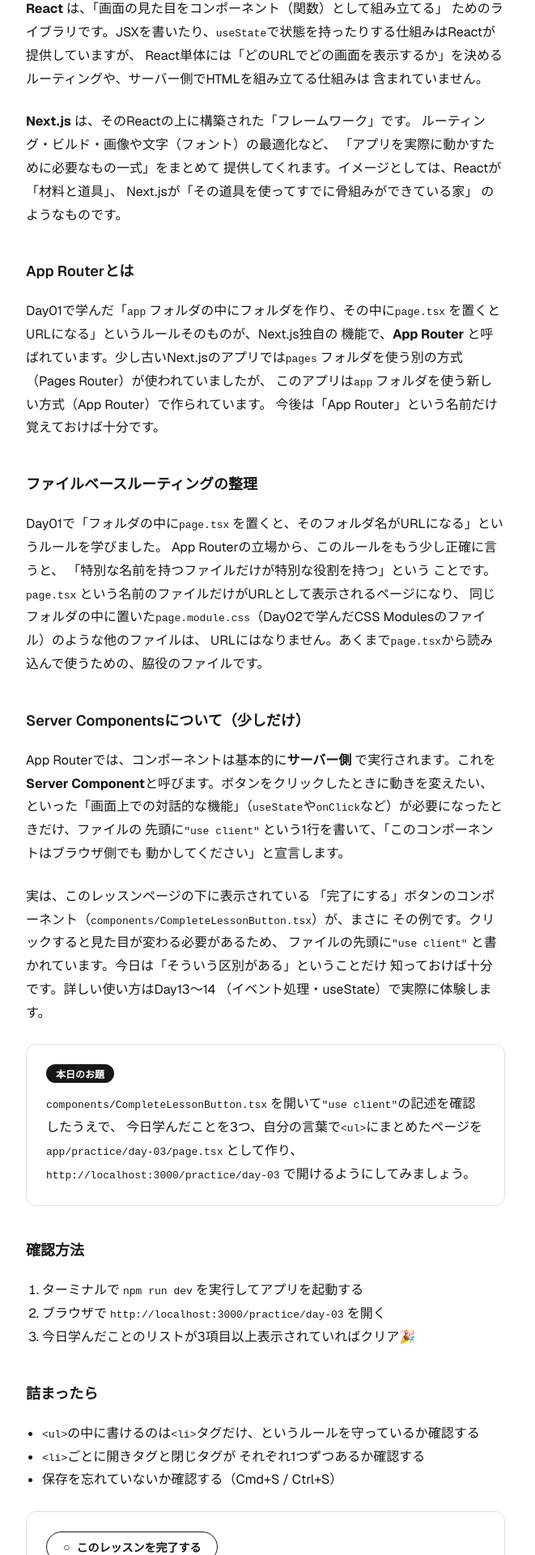
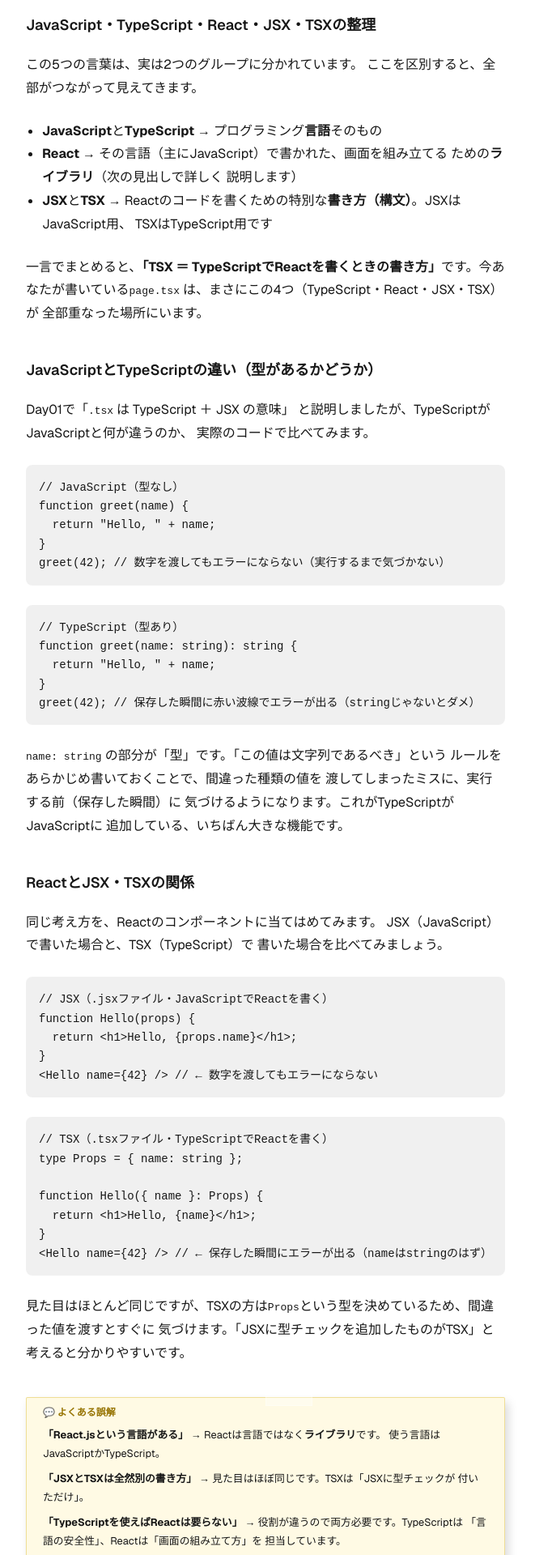
Before and after one commit to Alissa2M/soundbox, a Next.js app: page /lessons/day-03 in a window 1280 px wide. Shown: the part 364-2284 px from the top of the page at 81% size, without its empty margins (312-973 px from the left). Built offline with nearby package versions, Linux system fonts and the light colour scheme.

Commit message:
fix: day03

```diff
--- a/app/lessons/day-03/page.tsx
+++ b/app/lessons/day-03/page.tsx
@@ -1,5 +1,6 @@
 import Link from "next/link";
 import CompleteLessonButton from "@/components/CompleteLessonButton";
+import Sticky from "@/components/Sticky";
 import styles from "./page.module.css";
 
 export default function Day03Lesson() {
@@ -10,16 +11,131 @@
           ← ロードマップに戻る
         </Link>
 
-        <h1 className={styles.title}>Day03: Next.js特有の概要</h1>
+        <h1 className={styles.title}>
+          Day03: JS・TS・React・JSXの整理＋Next.jsの立ち位置
+        </h1>
 
         <p className={styles.paragraph}>
           Day01・Day02では、<code>page.tsx</code>{" "}
-          の中でJSXやコンポーネントの書き方を学んできました。ここまでの
-          話は、実は<strong>React</strong>そのものの話がほとんどです。
-          今日は少しズームアウトして、「React」と「Next.js」が
-          それぞれ何をしているのか、このアプリの土台になっている
-          仕組みを整理します。
+          の中でJSXやコンポーネントの書き方を学んできました。今日は
+          まず、これまで説明なしに使ってきた「JavaScript」
+          「TypeScript」「React」「JSX」「TSX」という言葉を
+          いったん整理して比べます。そのあと少しズームアウトして、
+          「React」と「Next.js」がそれぞれ何をしているのか、
+          このアプリの土台になっている仕組みまで整理します。
         </p>
+
+        <h2 className={styles.heading}>
+          JavaScript・TypeScript・React・JSX・TSXの整理
+        </h2>
+        <p className={styles.paragraph}>
+          この5つの言葉は、実は2つのグループに分かれています。
+          ここを区別すると、全部がつながって見えてきます。
+        </p>
+        <ul className={styles.list}>
+          <li>
+            <strong>JavaScript</strong>と<strong>TypeScript</strong> →
+            プログラミング<strong>言語</strong>そのもの
+          </li>
+          <li>
+            <strong>React</strong> →
+            その言語（主にJavaScript）で書かれた、画面を組み立てる
+            ための<strong>ライブラリ</strong>（次の見出しで詳しく
+            説明します）
+          </li>
+          <li>
+            <strong>JSX</strong>と<strong>TSX</strong> →
+            Reactのコードを書くための特別な
+            <strong>書き方（構文）</strong>。JSXはJavaScript用、
+            TSXはTypeScript用です
+          </li>
+        </ul>
+        <p className={styles.paragraph}>
+          一言でまとめると、
+          <strong>「TSX ＝ TypeScriptでReactを書くときの書き方」</strong>
+          です。今あなたが書いている<code>page.tsx</code>{" "}
+          は、まさにこの4つ（TypeScript・React・JSX・TSX）が
+          全部重なった場所にいます。
+        </p>
+
+        <h2 className={styles.heading}>
+          JavaScriptとTypeScriptの違い（型があるかどうか）
+        </h2>
+        <p className={styles.paragraph}>
+          Day01で「<code>.tsx</code> は TypeScript ＋ JSX の意味」
+          と説明しましたが、TypeScriptがJavaScriptと何が違うのか、
+          実際のコードで比べてみます。
+        </p>
+        <pre className={styles.codeBlock}>
+          <code>{`// JavaScript（型なし）
+function greet(name) {
+  return "Hello, " + name;
+}
+greet(42); // 数字を渡してもエラーにならない（実行するまで気づかない）`}</code>
+        </pre>
+        <pre className={styles.codeBlock}>
+          <code>{`// TypeScript（型あり）
+function greet(name: string): string {
+  return "Hello, " + name;
+}
+greet(42); // 保存した瞬間に赤い波線でエラーが出る（stringじゃないとダメ）`}</code>
+        </pre>
+        <p className={styles.paragraph}>
+          <code>name: string</code>{" "}
+          の部分が「型」です。「この値は文字列であるべき」という
+          ルールをあらかじめ書いておくことで、間違った種類の値を
+          渡してしまったミスに、実行する前（保存した瞬間）に
+          気づけるようになります。これがTypeScriptがJavaScriptに
+          追加している、いちばん大きな機能です。
+        </p>
+
+        <h2 className={styles.heading}>ReactとJSX・TSXの関係</h2>
+        <p className={styles.paragraph}>
+          同じ考え方を、Reactのコンポーネントに当てはめてみます。
+          JSX（JavaScript）で書いた場合と、TSX（TypeScript）で
+          書いた場合を比べてみましょう。
+        </p>
+        <pre className={styles.codeBlock}>
+          <code>{`// JSX（.jsxファイル・JavaScriptでReactを書く）
+function Hello(props) {
+  return <h1>Hello, {props.name}</h1>;
+}
+<Hello name={42} /> // ← 数字を渡してもエラーにならない`}</code>
+        </pre>
+        <pre className={styles.codeBlock}>
+          <code>{`// TSX（.tsxファイル・TypeScriptでReactを書く）
+type Props = { name: string };
+
+function Hello({ name }: Props) {
+  return <h1>Hello, {name}</h1>;
+}
+<Hello name={42} /> // ← 保存した瞬間にエラーが出る（nameはstringのはず）`}</code>
+        </pre>
+        <p className={styles.paragraph}>
+          見た目はほとんど同じですが、TSXの方は<code>Props</code>
+          という型を決めているため、間違った値を渡すとすぐに
+          気づけます。「JSXに型チェックを追加したものがTSX」と
+          考えると分かりやすいです。
+        </p>
+
+        <Sticky label="💬 よくある誤解">
+          <p>
+            <strong>「React.jsという言語がある」</strong> →{" "}
+            Reactは言語ではなく<strong>ライブラリ</strong>です。
+            使う言語はJavaScriptかTypeScript。
+          </p>
+          <p>
+            <strong>「JSXとTSXは全然別の書き方」</strong> →{" "}
+            見た目はほぼ同じです。TSXは「JSXに型チェックが
+            付いただけ」。
+          </p>
+          <p>
+            <strong>「TypeScriptを使えばReactは要らない」</strong>{" "}
+            → 役割が違うので両方必要です。TypeScriptは
+            「言語の安全性」、Reactは「画面の組み立て方」を
+            担当しています。
+          </p>
+        </Sticky>
 
         <h2 className={styles.heading}>ReactとNext.jsの違い</h2>
         <p className={styles.paragraph}>
```
